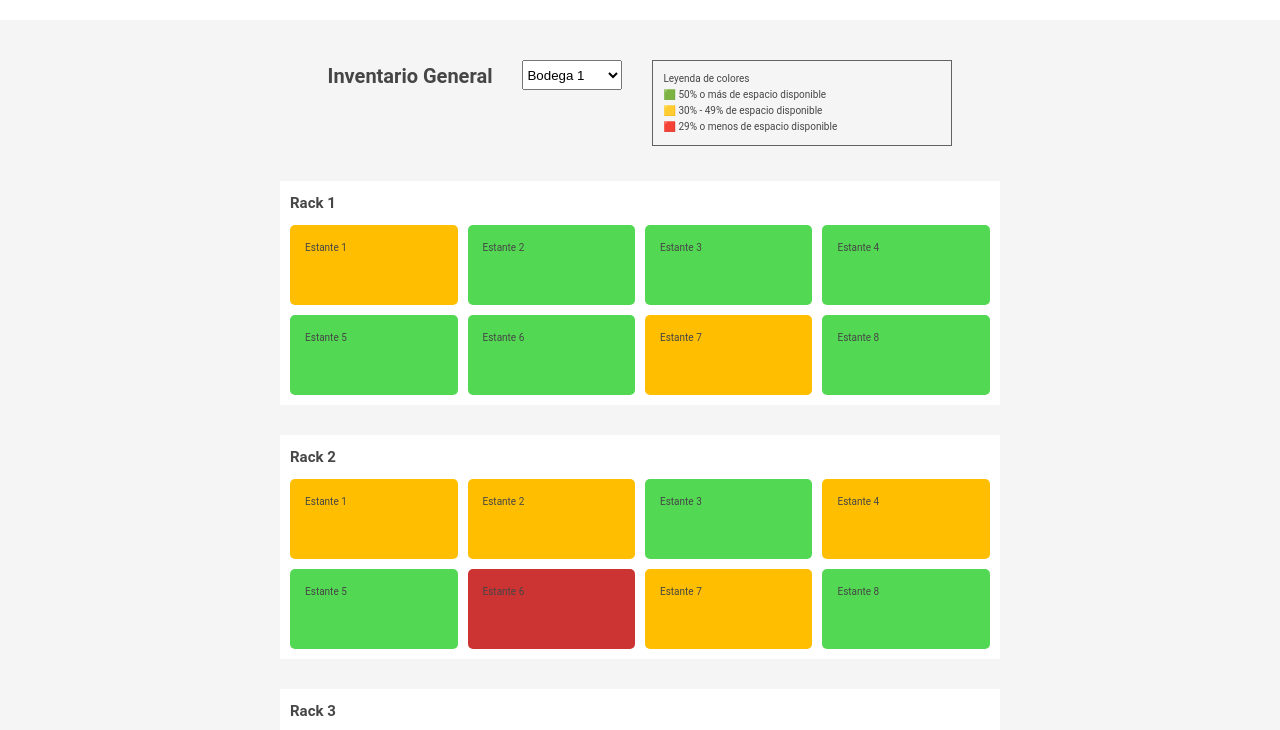
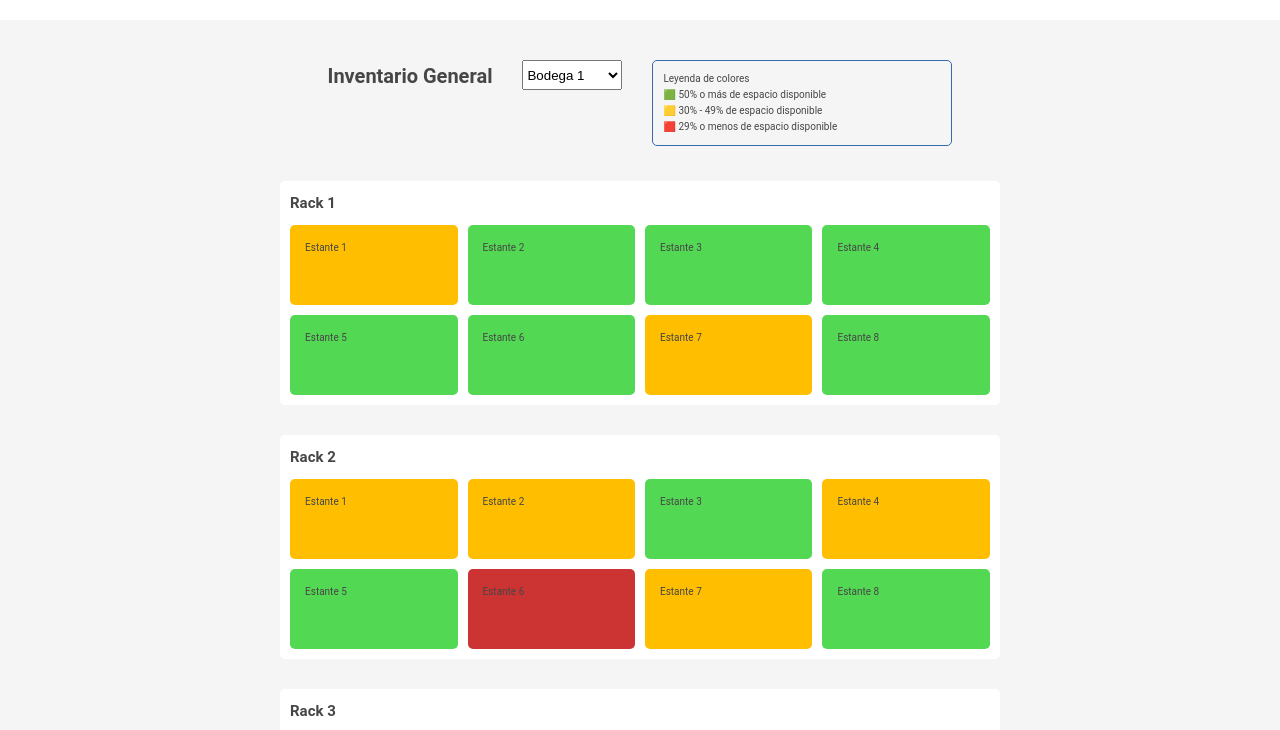
Before and after one commit to nydsanchez/IMS, a website: page bodega.html in a window 1280 px wide. Shown: the part 76-806 px from the top of the page. Drawn offline with Linux system fonts and the light colour scheme.

Commit message:
estilizar bordes

```diff
--- a/scss/page/_bodegaInventario.scss
+++ b/scss/page/_bodegaInventario.scss
@@ -19,7 +19,8 @@
   width: 30rem;
   display: flex;
   flex-flow: column;
-  border: 1px solid variables.$color-grey-dark;
+  border-radius: 5px;
+  border: 1px solid variables.$color-primary;
 }
 .bodega {
   display: flex;
@@ -45,6 +46,7 @@
   gap: 1rem;
   height: auto;
   background: variables.$color-secondary;
+  border-radius: 5px;
   @media (max-width: 600px) {
     overflow: auto;
   }
```
Also changed, not shown: bodega.html (+1 -1 lines), css/main.css, 1 other file.
